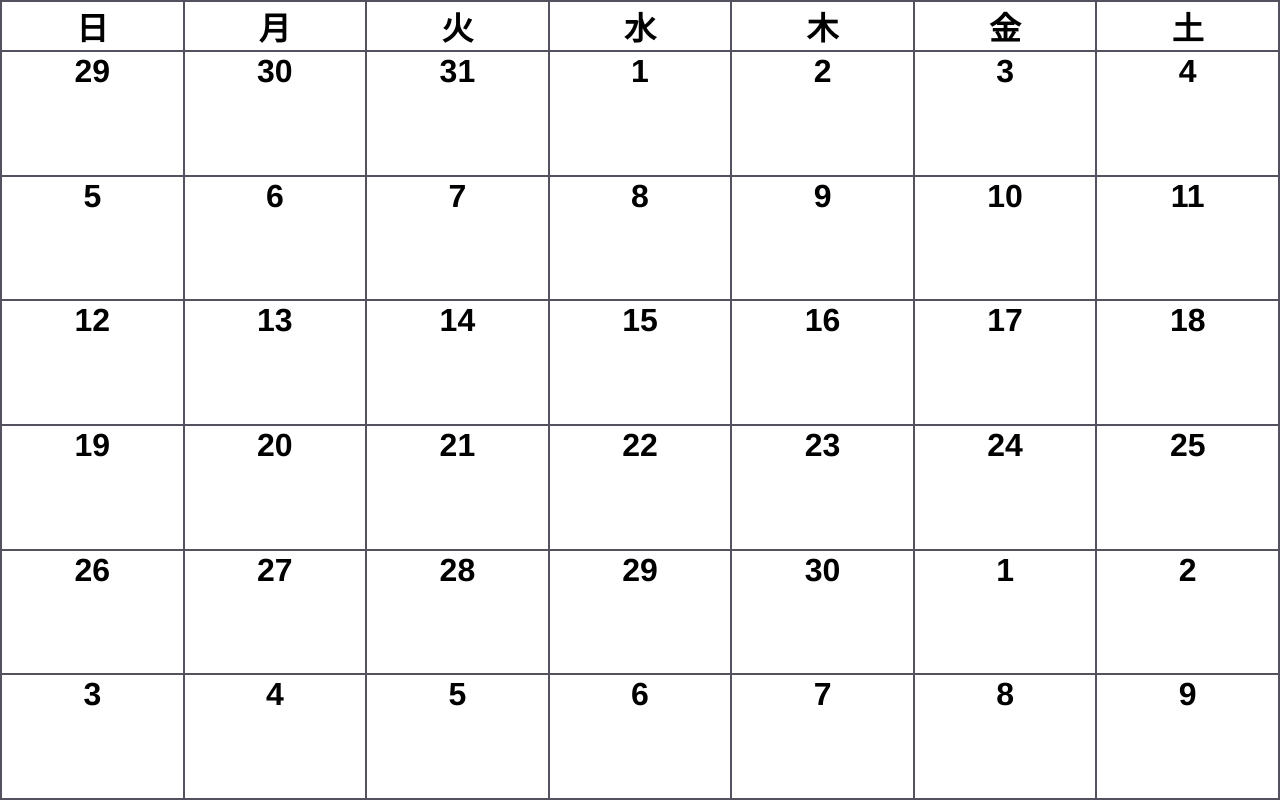
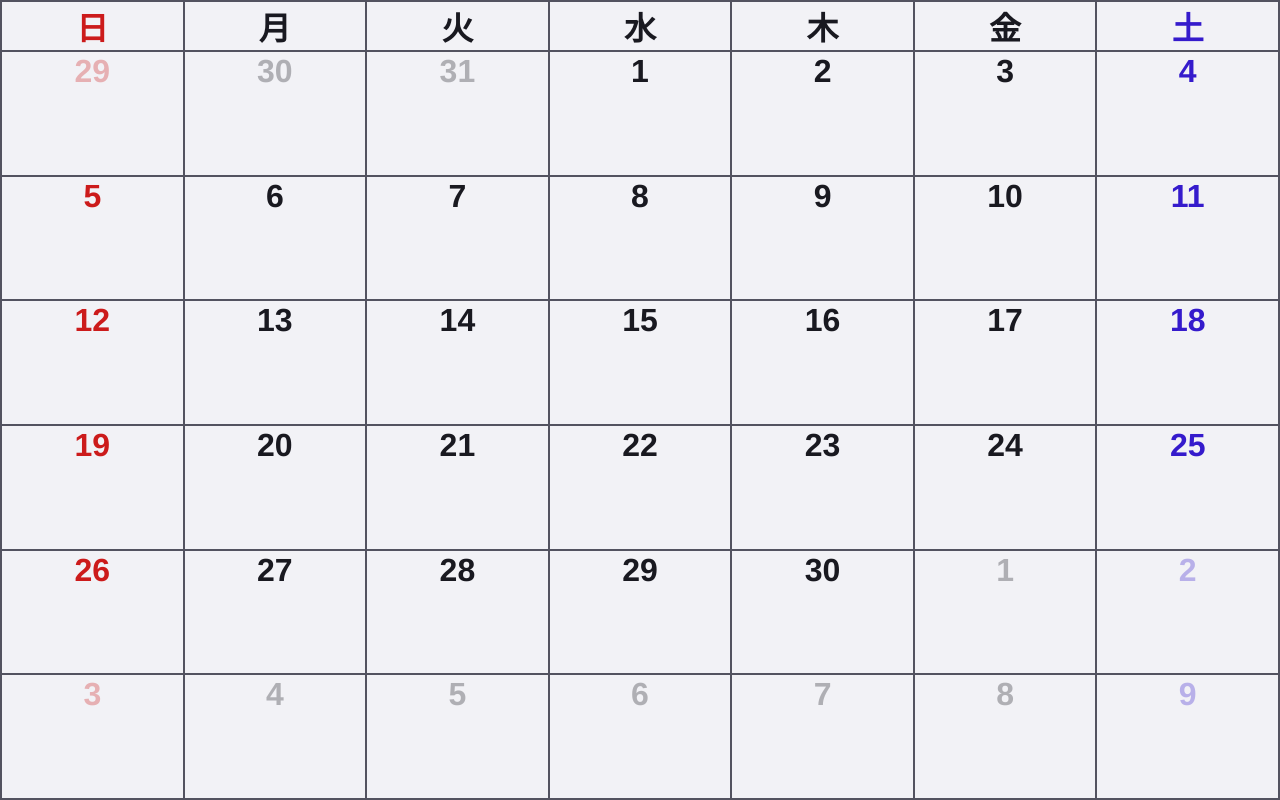
Before and after one commit to nanagami1369/simple-calendar, a Vue app: page / in a window 1280 px wide. Built offline with nearby package versions, Linux system fonts and the light colour scheme.

Commit message:
カレンダを作成した

```diff
--- a/src/App.vue
+++ b/src/App.vue
@@ -1,12 +1,23 @@
 <script setup lang="ts">
-const calendar = new Array<number>(42);
+class CalendarCell {
+  day: Readonly<number>;
+  isCurrent: Readonly<boolean>;
+
+  constructor(day: number, isCurrent: boolean) {
+    this.day = day;
+    this.isCurrent = isCurrent;
+  }
+}
+
+const calendar = new Array<CalendarCell>(42);
 let calendarIndex = 0;
 const prevLastDate = new Date();
 prevLastDate.setDate(0);
 const prevLastDayOfWeek = prevLastDate.getDay();
 // 先月
 for (let index = prevLastDayOfWeek; index >= 0; index--) {
-  calendar[calendarIndex] = prevLastDate.getDate() - index;
+  const day = prevLastDate.getDate() - index;
+  calendar[calendarIndex] = new CalendarCell(day, false);
   calendarIndex++;
 }
 
@@ -14,14 +25,14 @@ for (let index = prevLastDayOfWeek; index >= 0; index--) {
 const currentLastDate = new Date();
 currentLastDate.setMonth(currentLastDate.getMonth() + 1);
 currentLastDate.setDate(0);
-for (let index = 1; index <= currentLastDate.getDate(); index++) {
-  calendar[calendarIndex] = index;
+for (let day = 1; day <= currentLastDate.getDate(); day++) {
+  calendar[calendarIndex] = new CalendarCell(day, true);
   calendarIndex++;
 }
 // 来月
 const remainingDate = calendar.length - calendarIndex;
-for (let index = 1; index <= remainingDate; index++) {
-  calendar[calendarIndex] = index;
+for (let day = 1; day <= remainingDate; day++) {
+  calendar[calendarIndex] = new CalendarCell(day, false);
   calendarIndex++;
 }
 console.log(calendar);
@@ -32,19 +43,28 @@ console.log(calendar);
     <table>
       <thead class="day-of-week">
         <tr>
-          <td>日</td>
+          <td class="sunday">日</td>
           <td>月</td>
           <td>火</td>
           <td>水</td>
           <td>木</td>
           <td>金</td>
-          <td>土</td>
+          <td class="saturday">土</td>
         </tr>
       </thead>
       <tbody>
         <tr v-for="y in 6" :key="y">
-          <td v-for="x in 7" :key="x" class="calendar-cell">
-            {{ calendar[x + 7 * y - 8] }}
+          <td
+            v-for="x in 7"
+            :key="x"
+            class="calendar-cell"
+            :class="{
+              'is-current-day': calendar[x + 7 * y - 8].isCurrent,
+              saturday: x == 7,
+              sunday: x == 1,
+            }"
+          >
+            <span>{{ calendar[x + 7 * y - 8].day }}</span>
           </td>
         </tr>
       </tbody>
@@ -55,25 +75,38 @@ console.log(calendar);
 <style lang="scss">
 main {
   height: 100%;
+  color: #191920;
   table {
     width: 100%;
     height: 100%;
     padding: 0px;
     border-collapse: collapse;
-  }
-
     td {
       text-align: center;
       vertical-align: top;
       font-weight: bold;
       font-size: 2em;
       border: solid 2px #535360;
+      background-color: #f2f2f6;
     }
-
+    td.sunday {
+      color: #cc1b1b;
+    }
+    td.saturday {
+      color: #351bcc;
+    }
     thead.day-of-week {
       tr {
         height: 20px;
       }
     }
+    tbody {
+      td:not(.is-current-day) {
+        span {
+          opacity: 0.3;
+        }
+      }
+    }
+  }
 }
 </style>
```
Lines whose indentation alone changed are shown as unchanged.
